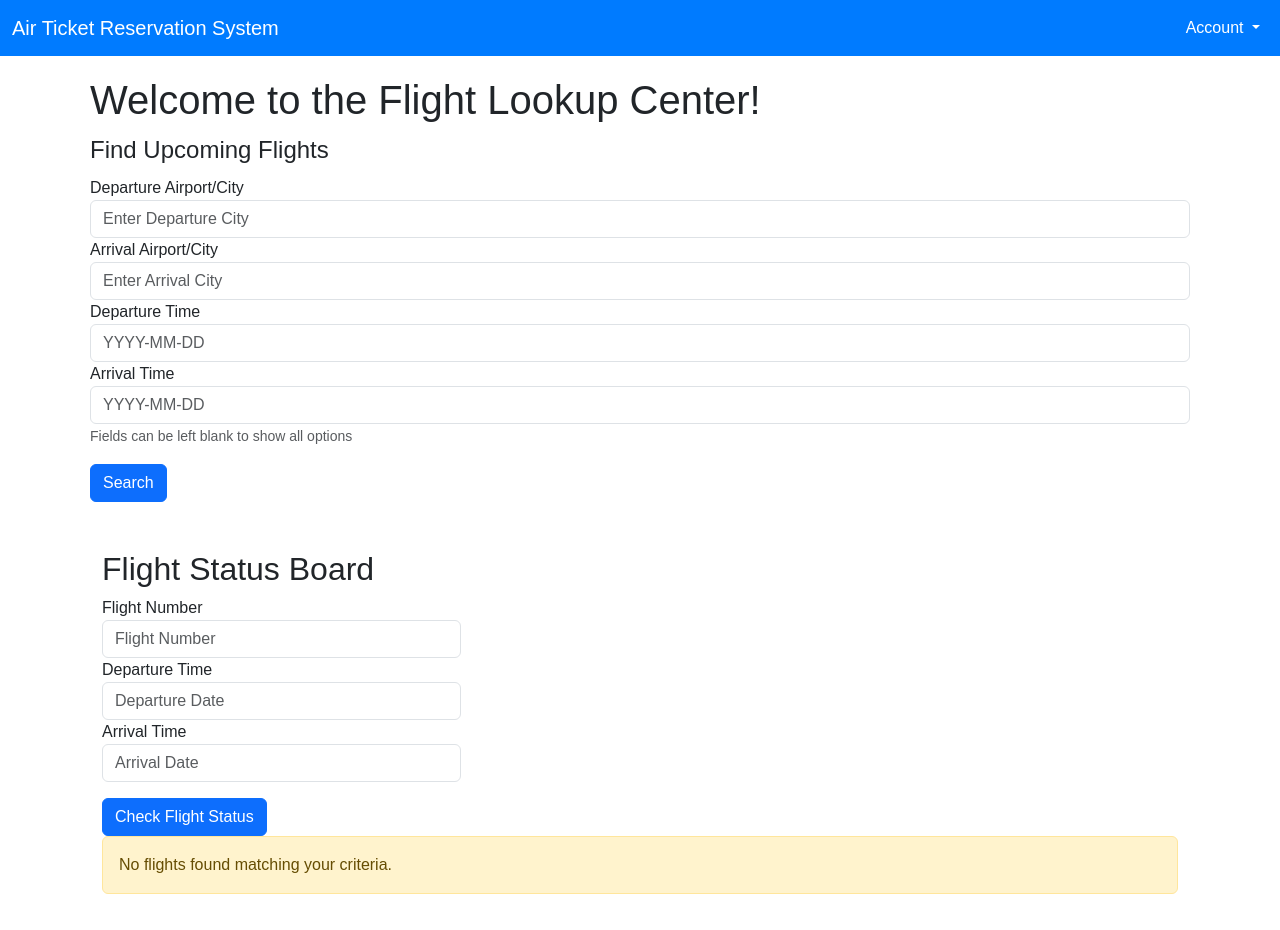
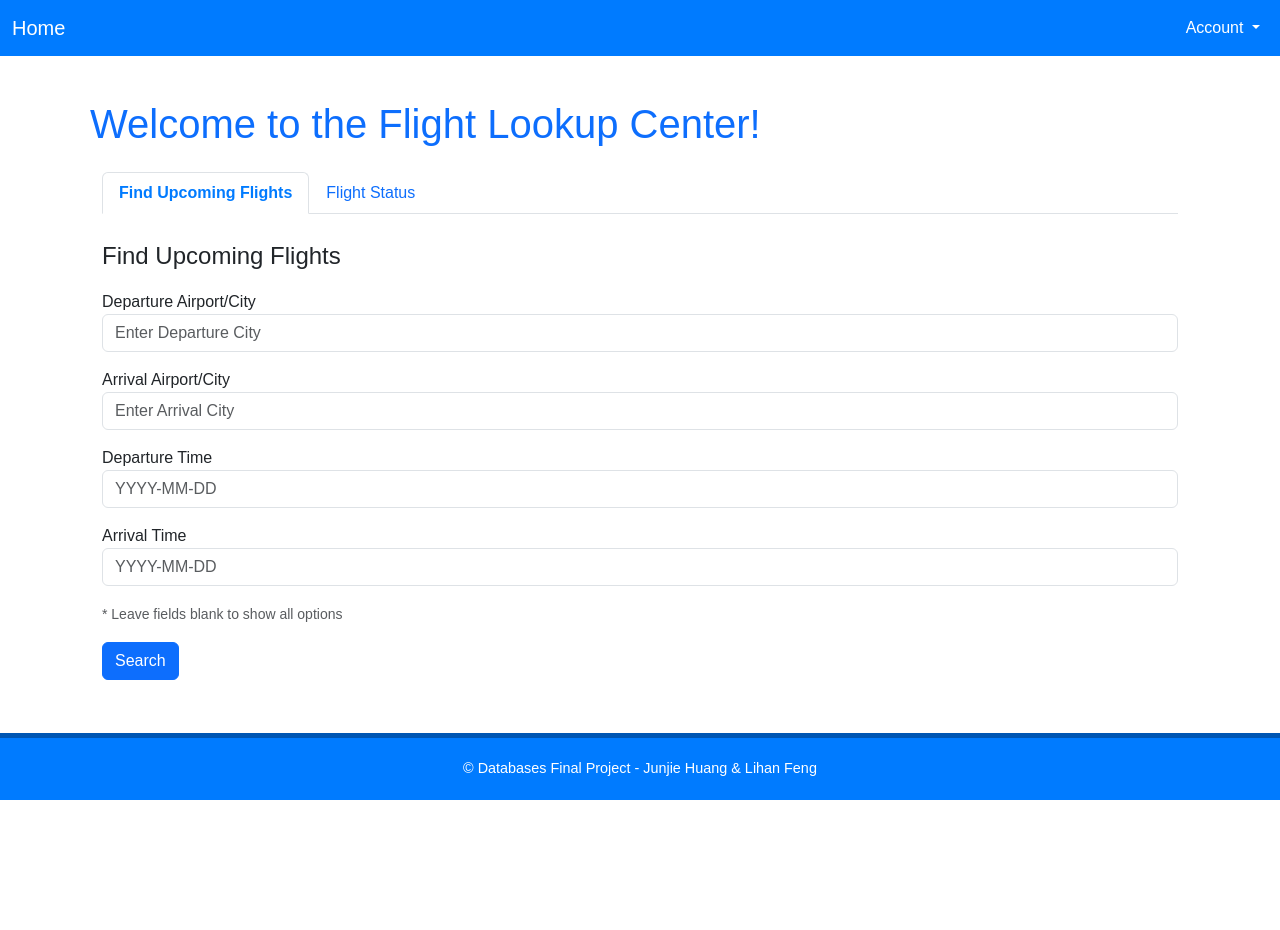
Before and after one commit to Jaacky-Huaang/Databases_Project, a Flask app: page / in a window 1280 px wide. After the commit the page ends 800 px from the top, so only its background shows below. Run offline with Flask 3, Linux system fonts and the light colour scheme; data that the repository does not hold is empty.

Commit message:
added footer

```diff
--- a/reservation/templates/index.html
+++ b/reservation/templates/index.html
@@ -1,13 +1,53 @@
 {% extends "layout.html" %}
 
-{% block headlines %} <h1>Welcome to the Flight Lookup Center!</h1>{% endblock headlines %}
+{% block headlines %}
+<h1 class="my-4 text-primary">Welcome to the Flight Lookup Center!</h1>
+{% endblock headlines %}
 
 {% block content %}
+<style>
+    .nav-tabs .nav-link.active {
+        background-color: #ffffff;
+        border-color: #dee2e6 #dee2e6 #ffffff;
+        color: #007bff;
+        font-weight: 600;
+    }
+    .form-group {
+        margin-bottom: 1em;
+    }
+    footer {
+        background-color: #f8f9fa;
+        padding: 1em 0;
+        text-align: center;
+        font-size: 0.9rem;
+        border-top: 1px solid #dee2e6;
+        margin-top: 2em;
+    }
+</style>
+
+<div class="container pb-4">
+    <!-- Navigation Tabs -->
+    <ul class="nav nav-tabs" id="flightTab" role="tablist">
+        <li class="nav-item" role="presentation">
+            <button class="nav-link active" id="upcoming-flights-tab" data-bs-toggle="tab" data-bs-target="#upcoming-flights" type="button" role="tab" aria-controls="upcoming-flights" aria-selected="true">
+                Find Upcoming Flights
+            </button>
+        </li>
+        <li class="nav-item" role="presentation">
+            <button class="nav-link" id="flight-status-tab" data-bs-toggle="tab" data-bs-target="#flight-status-tab-pane" type="button" role="tab" aria-controls="flight-status-tab-pane" aria-selected="false">
+                Flight Status
+            </button>
+        </li>
+    </ul>
+
+    <div class="tab-content mt-4" id="flightTabContent">
+        <!-- Upcoming Flights Tab -->
+        <div class="tab-pane fade show active" id="upcoming-flights" role="tabpanel" aria-labelledby="upcoming-flights-tab">
             <section id="search-flights">
                 <form method="POST" action="" id="upcoming_flight_form">
                     {{ form_upcoming_flight.hidden_tag() }}
                     <fieldset>
-            <legend>Find Upcoming Flights</legend>
+                        <legend class="mb-3">Find Upcoming Flights</legend>
                         <div class="form-group">
                             {{ form_upcoming_flight.departure_place.label(class="control-label") }}
                             {{ form_upcoming_flight.departure_place(class="form-control", placeholder="Enter Departure City") }}
@@ -56,7 +96,7 @@
                             {% endif %}
                         </div>
 
-            <small class="form-text">Fields can be left blank to show all options</small>
+                        <small class="form-text text-muted">* Leave fields blank to show all options</small>
 
                         <div class="form-group mt-3">
                             {{ form_upcoming_flight.submit(class="btn btn-primary") }}
@@ -64,13 +104,17 @@
                     </fieldset>
                 </form>
             </section>
-{% endblock content %}
+        </div>
 
-{% block extra_content %}
- <section id="flight-status" class="mt-5"> <div class="container">
-    <h2>Flight Status Board</h2> <form method="POST" action="">
+        <!-- Flight Status Tab -->
+        <div class="tab-pane fade" id="flight-status-tab-pane" role="tabpanel" aria-labelledby="flight-status-tab">
+            <section id="flight-status" class="mt-3">
+                <div class="col-12 col-md-10 col-lg-8 mx-auto">
+                    <form method="POST" action="">
                         {{ form_flight_status.hidden_tag() }}
-        <div class="form-row">
+                        <fieldset>
+                            <legend class="mb-3">Check Flight Status</legend>
+                            <div class="row">
                                 <div class="form-group col-md-4">
                                     {{ form_flight_status.flight_number.label(class="control-label") }}
                                     {{ form_flight_status.flight_number(class="form-control", placeholder="Flight Number") }}
@@ -108,11 +152,11 @@
                             <div class="form-group mt-3">
                                 <button type="submit" class="btn btn-primary">Check Flight Status</button>
                             </div>
+                        </fieldset>
                     </form>
 
                     {% if status_search_result %}
-    <div class="container mt-4">
-        <div class="table-responsive">
+                    <div class="table-responsive mt-4">
                         <table class="table table-hover shadow-sm">
                             <thead class="table-light">
                                 <tr>
@@ -128,23 +172,22 @@
                                     <td>{{ flight.flight_num }}</td>
                                     <td>{{ flight.departure_time }}</td>
                                     <td>{{ flight.arrival_time }}</td>
-                        <td>
-                            <span class="badge rounded-pill bg-info text-dark">
-                                {{ flight.status }}
-                            </span>
-                        </td>
+                                    <td><span class="badge rounded-pill bg-info text-dark">{{ flight.status }}</span></td>
                                 </tr>
                                 {% endfor %}
                             </tbody>
                         </table>
                     </div>
-    </div>
                     {% else %}
-    <div class="alert alert-warning" role="alert">
+                    <div class="alert alert-warning mt-4" role="alert">
                         No flights found matching your criteria.
                     </div>
                     {% endif %}
-
                 </div>
             </section>
-{% endblock extra_content %}
+        </div>
+    </div>
+</div>
+{% endblock content %}
+
+{% block extra_content %}{% endblock extra_content %}
--- a/reservation/templates/layout.html
+++ b/reservation/templates/layout.html
@@ -4,11 +4,8 @@
   <!-- Required meta tags -->
   <meta charset="utf-8">
   <meta name="viewport" content="width=device-width, initial-scale=1">
-  {% if title %}
-      <title>Air Ticket Reservation System - {{ title }}</title>
-  {% else %}
-      <title>Air Ticket Reservation System</title>
-  {% endif %}
+
+  <title>Home</title>
 
   <!-- Bootstrap CSS -->
   <link href="https://cdn.jsdelivr.net/npm/bootstrap@5.3.0/dist/css/bootstrap.min.css" rel="stylesheet">
@@ -16,6 +13,7 @@
   <!-- Custom styles -->
   <style>
     body {
+        margin: 0;
         font-family: Arial, sans-serif;
     }
     .navbar {
@@ -27,23 +25,22 @@
     .navbar .nav-link:hover, .navbar .navbar-brand:hover {
         color: #e0e0e0 !important;
     }
-    .dropdown-menu {
+    .footer {
         background-color: #007bff;
-    }
-    .dropdown-item {
-      color: #fff;
-    }
-    .dropdown-item:hover {
-      background-color: #0056b3;
-    }
-    .footer {
-      margin-top: 20px;
+        color: white;
         padding: 20px 0;
-      background-color: #f8f9fa;
         text-align: center;
+        font-size: 0.9rem;
+        width: 100%;
+        position: absolute;
+        bottom: 0;
+        left: 0;
+        border-top: 5px solid #0056b3;
     }
     .content-wrapper {
         padding: 20px;
+        min-height: 100vh; /* Ensures that the content wrapper stretches to at least the height of the viewport */
+        box-sizing: border-box; /* Includes padding in the height calculation */
     }
 </style>
 </head>
@@ -52,7 +49,7 @@
 <!-- Navigation Bar -->
 <nav class="navbar navbar-expand-lg navbar-dark">
   <div class="container-fluid">
-    <a class="navbar-brand" href="/">Air Ticket Reservation System</a>
+    <a class="navbar-brand" href="/">Home</a>
     <button class="navbar-toggler" type="button" data-bs-toggle="collapse" data-bs-target="#navbarContent"
       aria-controls="navbarContent" aria-expanded="false" aria-label="Toggle navigation">
       <span class="navbar-toggler-icon"></span>
@@ -170,6 +167,11 @@
   <div>
     {% block extra_content %}{% endblock %}
   </div>
+  {% block footer %}
+  <div class="footer">
+    <div>&copy; Databases Final Project - Junjie Huang & Lihan Feng</div>
+  </div>
+  {% endblock footer %}
 </div>
 
 <script src="https://cdn.jsdelivr.net/npm/bootstrap@5.3.0/dist/js/bootstrap.bundle.min.js"></script>
```
Lines whose indentation alone changed are shown as unchanged.
